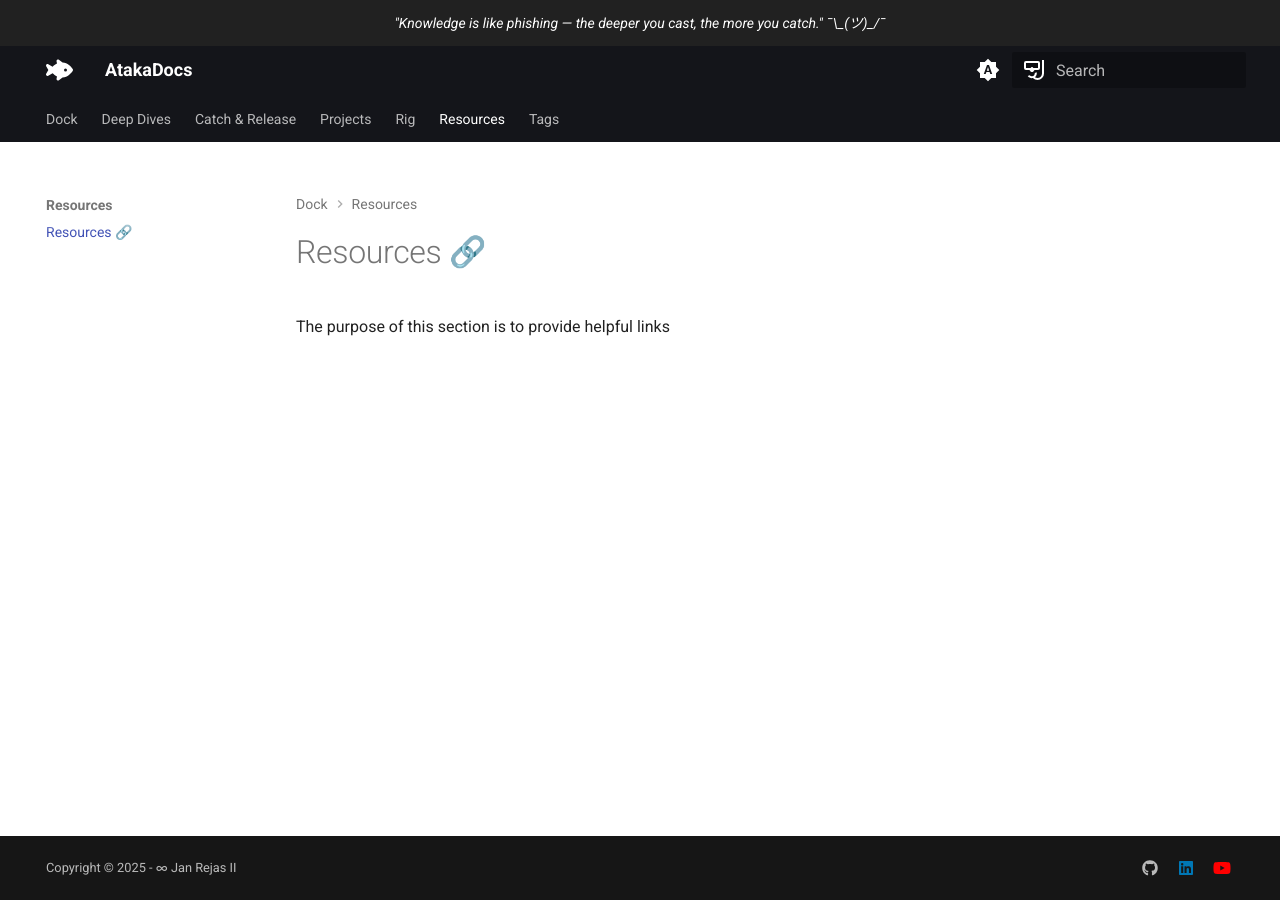
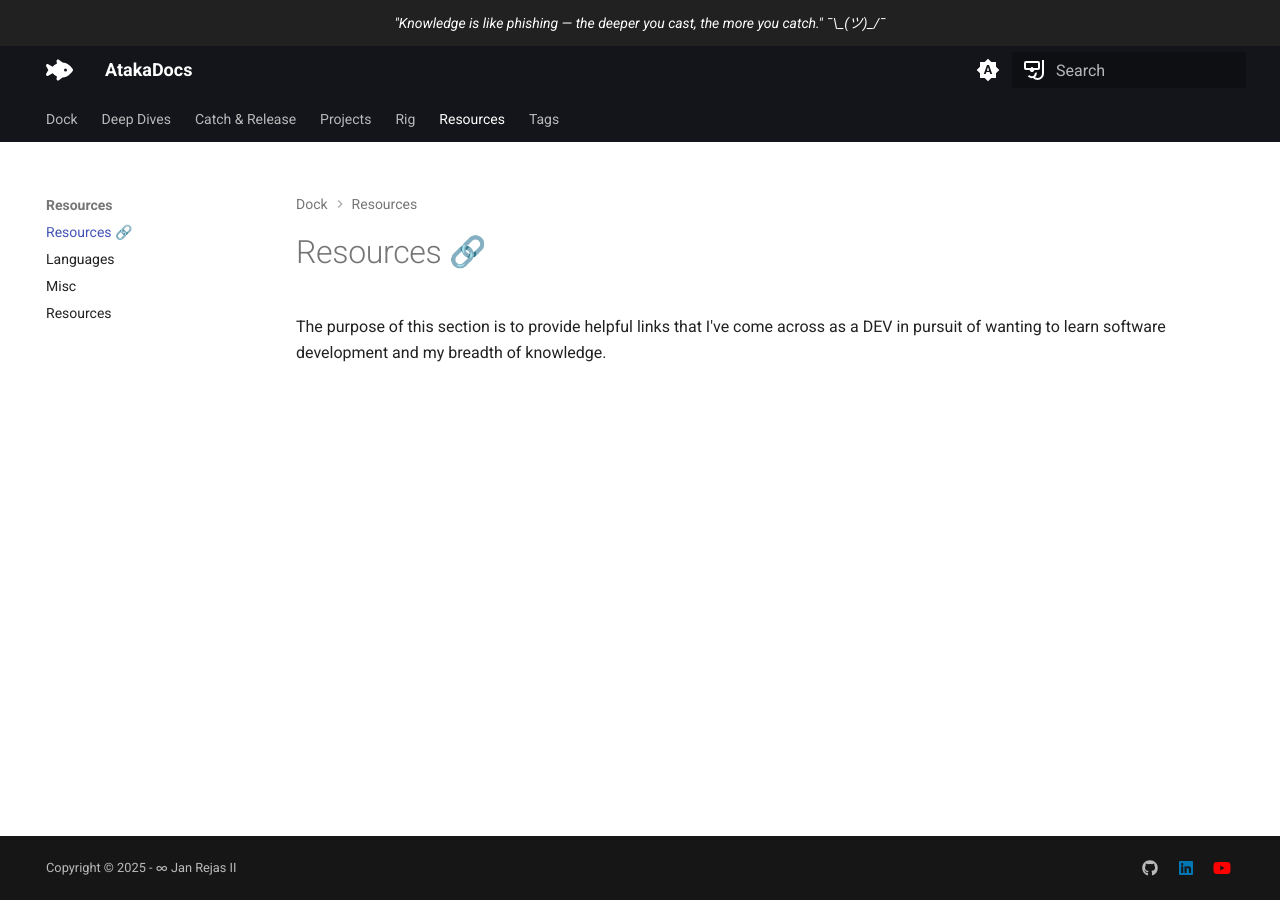
Before and after one commit to JanRII23/MkDocs, an MkDocs documentation site: the page built from docs/resources/about.md, in a window 1280 px wide. Built offline with MkDocs 1.6.1 and Material for MkDocs 9.7.7, drawn with Linux system fonts in a browser that asks for light colours; emoji names are drawn with the system emoji font.

Commit message:
V10 : updating resources section

```diff
--- a/docs/resources/about.md
+++ b/docs/resources/about.md
@@ -1,2 +1,2 @@
 # Resources :link:
-The purpose of this section is to provide helpful links
+The purpose of this section is to provide helpful links that I've come across as a DEV in pursuit of wanting to learn software development and my breadth of knowledge.
--- a/mkdocs.yml
+++ b/mkdocs.yml
@@ -109,6 +109,9 @@ nav:
     - tools/about.md
   - Resources:
     - resources/about.md
+    - resources/languages.md
+    - resources/misc.md
+    - resources/resources.md
   - Tags: tags.md
 
 extra:
```
Also changed, not shown: docs/resources/languages.md (added, +11 -0 lines), docs/resources/misc.md (added, +3 -0 lines), docs/resources/resources.md (added, +11 -0 lines).
